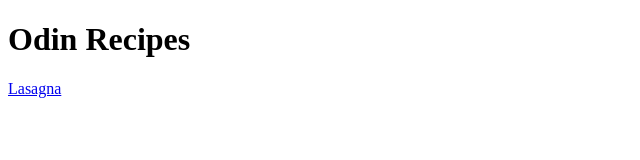
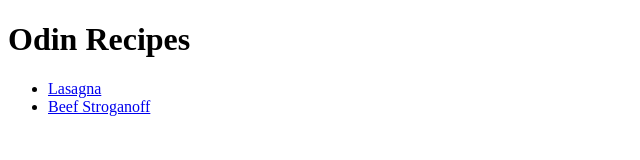
Before and after one commit to pdaryll/odin-recipes, a plain HTML site: page index.html in a window 1280 px wide. Shown: the whole page, without its empty margins (0-640 px from the left). Drawn offline with Linux system fonts and the light colour scheme.

Commit message:
Make the odin recipes link into a list
updated index.html recipes link to an unordered list so it can be more
manageable.

```diff
--- a/index.html
+++ b/index.html
@@ -7,6 +7,10 @@
 </head>
 <body>
     <h1>Odin Recipes</h1>
-    <a href="recipes/lasagna.html">Lasagna</a>
+    <ul>
+        <li><a href="recipes/lasagna.html">Lasagna</a></li>
+        <li><a href="recipes/beef_stroganoff.html">Beef Stroganoff</a></li>
+    </ul>
+
 </body>
 </html>
```
